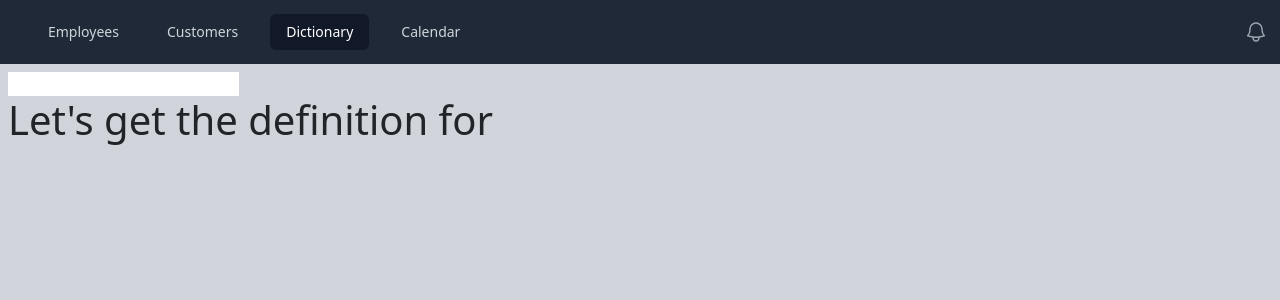
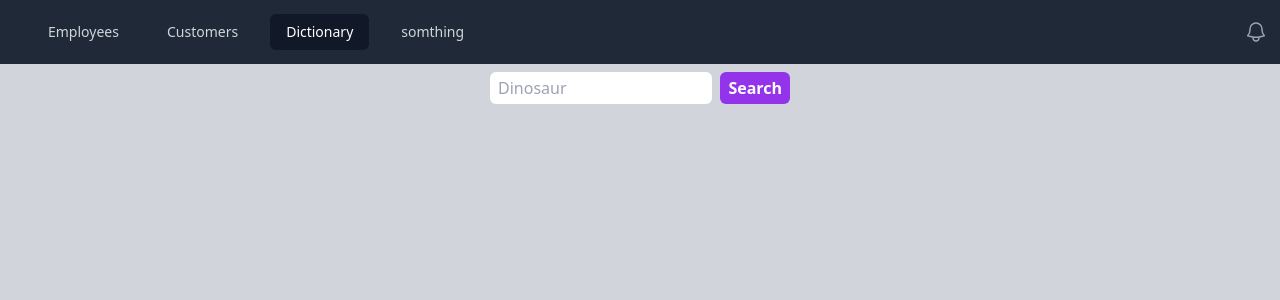
Before and after one commit to Oscarcabrera87/Community, a React (Create React App) app: page /dictionary in a window 1280 px wide. Shown: the top 300 px of the page. Built offline with nearby package versions, Linux system fonts and the light colour scheme.

Commit message:
Style the dictionary

```diff
--- a/src/App.js
+++ b/src/App.js
@@ -8,7 +8,9 @@
 import Employees from './pages/Employees';
 import Customers from './pages/Customers';
 import {BrowserRouter, Routes, Route } from 'react-router-dom'
-import Dictionary from './components/Dictionary';
+import Dictionary from './pages/Dictionary';
+import Definition from './pages/Definition';
+import NotFound from './components/NotFound';
 
 
 function App() {
@@ -20,7 +22,10 @@
           <Routes>
             <Route path='/employees' element={<Employees />} />
             <Route path='/dictionary' element={<Dictionary />} />
+            <Route path='/definition/:search' element={<Definition />} />
             <Route path='/customers' element={<Customers />} />
+            <Route path='/404' element={<NotFound />} />
+            <Route path='*' element={<NotFound />} />
           </Routes>
         </Header>
       </BrowserRouter>
--- /dev/null
+++ b/src/components/DefinitionSearch.js
@@ -0,0 +1,30 @@
+ import { useState, useEffect } from 'react'
+import { useNavigate} from 'react-router-dom'
+
+
+
+
+export default function DefinitionSearch(){
+    const [word, setWord] = useState('')
+    const navigate = useNavigate()
+
+    return (
+        <form className='flex space-between space-x-2 max-w-[300px]'
+        onSubmit={() => {
+            navigate('/definition/' + word)
+        }}
+        >
+            <input
+            className='shrink min-w-0 px-2 py-1 rounded'
+            type="text"
+            placeholder='Dinosaur'
+            onChange={(e) => {
+                setWord(e.target.value)
+            }}
+            />
+           <button
+           className='bg-purple-600 hover:bg-purple-700 text-white font-bold py-1 px-2 rounded'>Search</button>
+        </form>
+    )
+
+}
--- a/src/components/Dictionary.js
+++ /dev/null
@@ -1,20 +0,0 @@
-import { useState, useEffect } from 'react'
-export default function Dictionary(){
-    const [word, setWord] = useState('')
-
-    useEffect(() => {
-       console.log('State updated', word)
-    })
-
-    return (
-        <>
-            <input type="text" onChange={(e) => {
-                setWord(e.target.value)
-
-            }}
-            />
-            <h1>Let's get the definition for {word}</h1>
-        </>
-    )
-
-}
--- a/src/components/Header.js
+++ b/src/components/Header.js
@@ -7,7 +7,7 @@
   { name: 'Employees', href: '/employees' },
   { name: 'Customers', href: '/customers' },
   { name: 'Dictionary', href: '/dictionary' },
-  { name: 'Calendar', href: '/other2' },
+  { name: 'somthing', href: '/something' },
 ]
 
 function classNames(...classes) {
@@ -97,7 +97,7 @@
       )}
     </Disclosure>
     <div className="bg-gray-300">
-    <div className="max-w-7xl mx-auto bg-gray-300 min-h-screen px-2 py-2">{props.children}</div>
+    <div className="max-w-7xl mx-auto bg-gray-300 min-h-screen px-3 py-2">{props.children}</div>
     </div>
     </>
 
--- /dev/null
+++ b/src/components/NotFound.js
@@ -0,0 +1,3 @@
+export default function NotFound() {
+    return <p>The page you were looking for was not found.</p>
+}
--- /dev/null
+++ b/src/pages/Definition.js
@@ -0,0 +1,75 @@
+import { useState, useEffect } from "react"
+import { useParams, useNavigate, Link } from 'react-router-dom'
+import { v4 as uuidv4 } from 'uuid'
+import DefinitionSearch from "../components/DefinitionSearch"
+import NotFound from "../components/NotFound"
+
+
+export default function Definition(){
+    const [ word, setWord ] = useState('')
+    const [ notFound, setNotFound ] = useState(false)
+    const [ error, setError ] = useState(false)
+    let { search } = useParams()
+    const navigate = useNavigate()
+
+    useEffect(() => {
+        //const url ='https://a;lskdjflaskdjf;laksdjfas.com'
+        //const url='https://httpstat.us/500'
+        const url='https://api.dictionaryapi.dev/api/v2/entries/en/' + search
+        fetch(url)
+        .then((response) => {
+            if (response.status === 404) {
+               setNotFound(true)
+            } else if ( response.status === 401) {
+                navigate('/login')
+            } else if ( response.status === 500) {
+                //setServerError(true)
+            }
+
+            if (!response.ok) {
+                setError(true)
+
+                throw new Error('Something went wrong')
+            }
+            return response.json()
+        })
+        .then((data) => {
+            setWord(data[0].meanings)
+        }
+        )
+        .catch((e) => {
+            console.log(e.message)
+        })
+    }, [])
+
+    if (notFound === true) {
+        return (
+            <>
+                <NotFound />
+                <Link to='/dictionary'>Search Another</Link>
+            </>
+        )
+    }
+
+
+    return (
+        <>
+
+            {word ? (
+                 <>
+                <h1>Here is the Definition:</h1>
+                {word.map((meaning) => {
+                return (
+                    <p key={uuidv4()}>
+                        {meaning.partOfSpeech + ': '}
+                        {meaning.definitions[0].definition}
+                    </p>
+                )
+            })}
+            <p>Search Again:</p>
+            <DefinitionSearch />
+            </>
+           ) : null}
+        </>
+    )
+}
--- /dev/null
+++ b/src/pages/Dictionary.js
@@ -0,0 +1,9 @@
+import DefinitionSearch from "../components/DefinitionSearch";
+
+export default function Dictionary() {
+    return(
+        <div className="flex justify-center">
+            <DefinitionSearch />
+        </div>
+    )
+}
```
